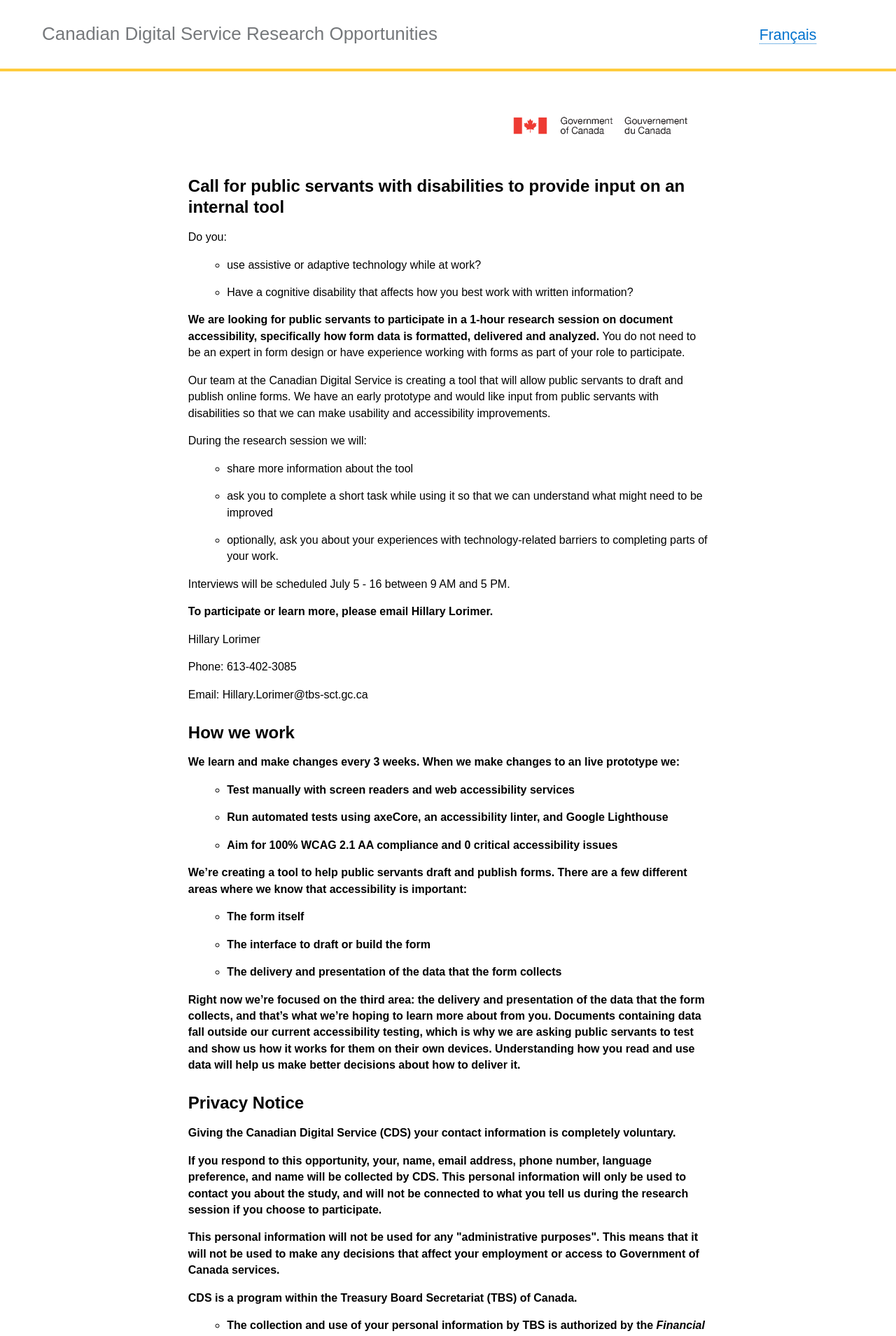
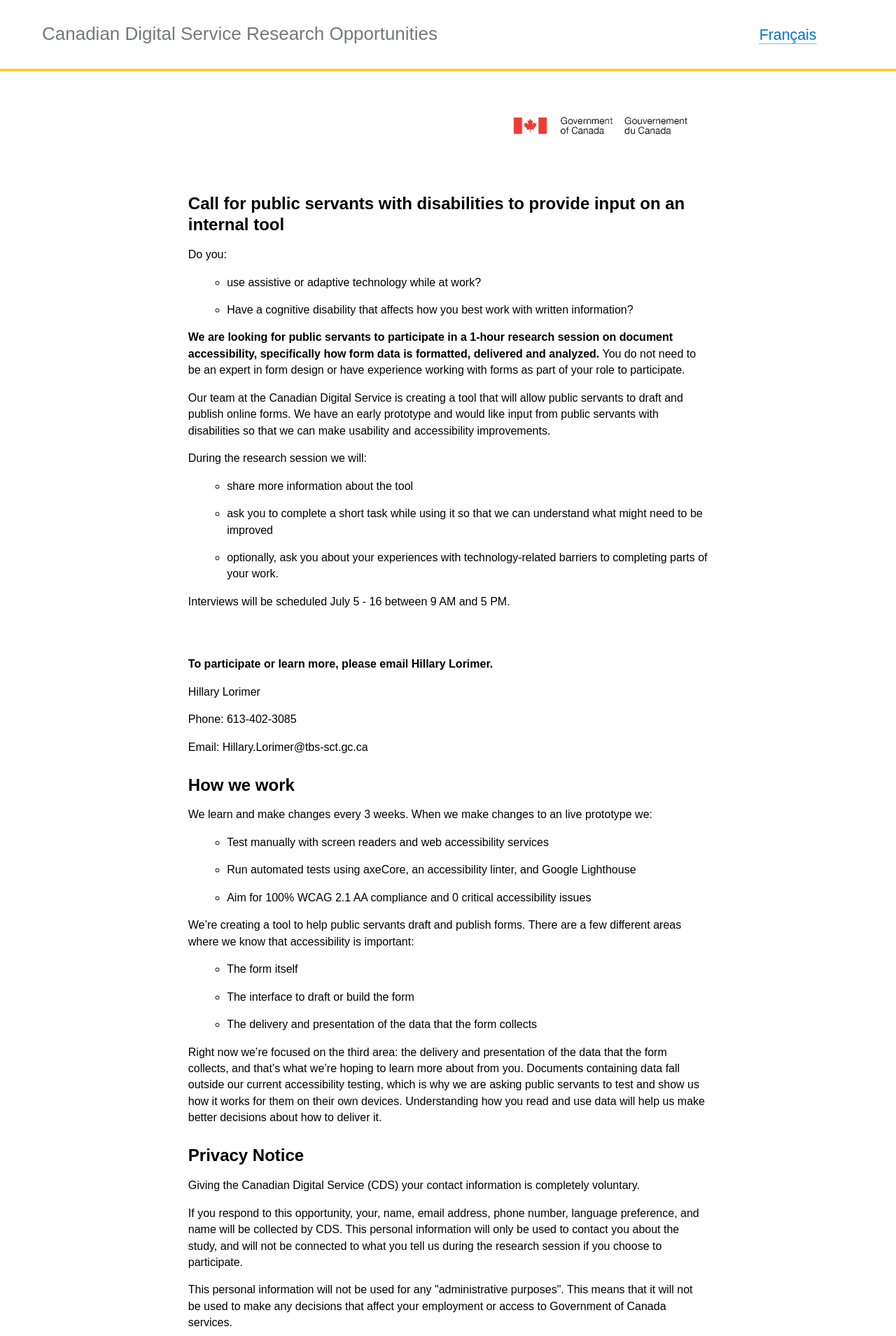
Before and after one commit to cds-snc/research-recherche, a Jekyll site: the page built from _pages/en/forms.html, in a window 1280 px wide. Shown: the top 1909 px of the page at 70% size. Built offline with Jekyll 4.4.1, drawn with Linux system fonts in a browser that asks for light colours.

Commit message:
Padding adjustment

```diff
--- a/_pages/en/forms.html
+++ b/_pages/en/forms.html
@@ -154,13 +154,13 @@ title: Opportunity to Participate in Research
   </head>
   <body lang="EN-CA">
     <div class="WordSection1">
-      <p style="padding-bottom:50px">
+      <p style="padding-bottom:75px">
          <img src="https://cds-snc.github.io/research-recherche/assets/img/GOC_logo.png" alt="Government of Canada logo" align="right" height="50"></img>
         <span lang="EN" style="font-size:12.0pt;line-height:115%">&nbsp;</span>
       </p>
       <h1>
         <b
-          ><span lang="EN" style="font-size:18.0pt;line-height:115%"
+          ><span lang="EN" style="font-size:18.0pt;line-height:115%;padding-bottom:75px"
             >Call for public servants with disabilities to provide input on an internal tool</span
           ></b
         >
@@ -204,7 +204,7 @@ title: Opportunity to Participate in Research
         <span lang="EN" style="font-size:12.0pt;line-height:115%">Interviews will be scheduled July 5 - 16 between 9 AM and 5 PM.</span>
       </p>
 
-      <p style="margin-bottom:10.0pt">
+      <p style="margin-bottom:10.0pt;padding-top:50px">
         <b
           ><span lang="EN" style="font-size:12.0pt;line-height:115%"
             >To participate or learn more, please email Hillary Lorimer.</span
@@ -212,17 +212,17 @@ title: Opportunity to Participate in Research
         >
       </p>
       <p>
-        <span lang="EN" style="font-size:12.0pt;line-height:115%"
+        <span lang="EN" style="font-size:12.0pt;line-height:90%"
           >Hillary Lorimer</span
         >
       </p>
       <p>
-        <span lang="EN" style="font-size:12.0pt;line-height:100%"
+        <span lang="EN" style="font-size:12.0pt;line-height:90%"
           >Phone: 613-402-3085
         </span>
       </p>
       <p>
-        <span lang="EN" style="font-size:12.0pt;line-height:100%"
+        <span lang="EN" style="font-size:12.0pt;line-height:90%;padding-bottom:50px"
           >Email: Hillary.Lorimer@tbs-sct.gc.ca</span
         >
       </p>
@@ -230,7 +230,7 @@ title: Opportunity to Participate in Research
        <b>
         <span lang="EN" style="font-size:18.0pt;line-height:115%"
           >How we work</span
-        >
+          ></b>
       </h1>
         <p>
         <span lang="EN" style="font-size:12.0pt;line-height:115%">We learn and make changes every 3 weeks. When we make changes to an live prototype we:</span>
```
